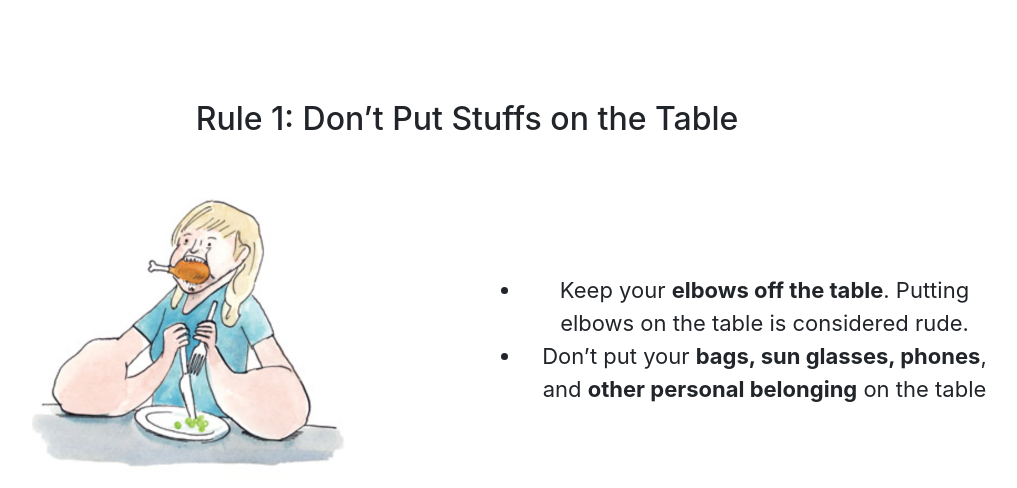
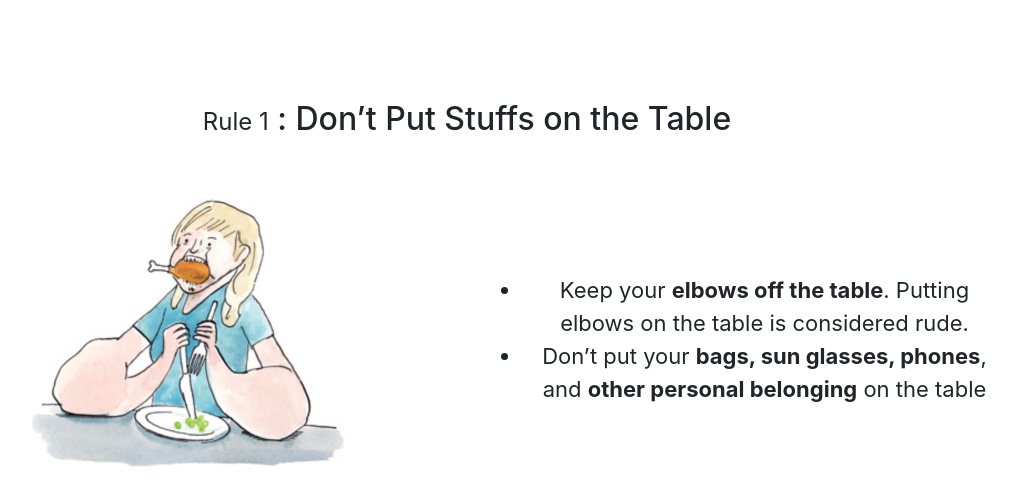
Before and after one commit to KimlyTor/Table-Etiquette, a Flask app: page /basic_rules/1 in a window 1280 px wide. Shown: the part 56-544 px from the top of the page, without its empty margins (173-1190 px from the left). Run offline with Flask 2, Linux system fonts and the light colour scheme; some libraries are stand-ins or nearby versions.

Commit message:
fixed basic_rules spacing and small typos

```diff
--- a/server.py
+++ b/server.py
@@ -45,7 +45,7 @@ bsc_rul_data = {
     },
     "5": {
         "rule_id": "5",
-        "title": "When Finished, Leave Your Fork and Knife Like This!",
+        "title": "When Finished, Leave Your Fork and Knife Vertically Like This!",
         "img": ["7.png"],
         "text": [],
         "next_rule": "6",
@@ -59,7 +59,7 @@ bsc_rul_data = {
                  "Start at the Outside and Work Your Way In",
                  "Put Napkin on Your Lap",
                  "Wait for Everyone to be Served",
-                 "When Finished, Leave Your Fork and Knife Diagonally"],
+                 "When Finished, Leave Your Fork and Knife Vertically"],
         "next_rule": None,
         "prev_rule": "5"
     }
@@ -91,7 +91,7 @@ quiz_data = {
         "question_id": "0",
         "img": [],
         "question": "Test Your Knowledge. <br> How much do you know?",
-        "choices": ["5 question", "1 drag and drop"],
+        "choices": ["5 question", "12 drags and drops"],
         "answer": None,
         "next_question": "1"
     },
--- a/static/basic_rules.js
+++ b/static/basic_rules.js
@@ -43,7 +43,7 @@ function EndTimer(){
 $(document).ready(function(){
     console.log(data);
     // append title
-    var title = $("<h2>").html(`Rule ${data['rule_id']}: ${data['title']}`);
+    var title = $("<h2>").html(`<span class="basic-rules-title">Rule ${data['rule_id']}</span> : ${data['title']}`);
     $("#title").append(title);
 
     var list_img = data['img'];
@@ -51,34 +51,36 @@ $(document).ready(function(){
     var list_text = data['text'];
     var len_text = list_text.length;
 
-    if(data['rule_id'] == "1") {
-        StartTimer();
-    }
+    // if(data['rule_id'] == "1") {
+    //     StartTimer();
+    // }
 
     if(data['rule_id'] == "6"){
-        EndTimer();
+        // EndTimer();
 
+        //change title style a little
+        $("h2").replaceWith($("h2").html(`${data['title']}`))
         // insert content
         var ol = $("<ol>")
         for(txt in list_text){
-            ol.append($("<li align='left'>").html(list_text[txt]));
+            ol.append($("<li align='left'>").html(list_text[txt]).css({"padding":"0 0 5px 5px", "font-size": "22px"}));
         }
         // var img = $("<img class='resize-img'>").attr("src", `/static/imgs/${list_img[0]}`).attr('alt', data['title']);
-        $("#content").append(ol)
+        $("#content").append(ol).css("margin-left", "150px")
 
         // insert buttons
-        var tbl_set_btn = $("<button>").attr("class", "btn btn-primary").attr("id","next_learn_but").text("Next: Learn about Table Setting!");
+        var tbl_set_btn = $("<button>").attr("class", "btn btn-primary").attr("id","next_learn_but").text("Next: Table Setting Lesson!");
         tbl_set_btn.click(function(e){
             window.location.href = `http://127.0.0.1:5000/table_setting/1`;
 
         });
 
-        var dne_btn = $("<button>").attr("class", "btn btn-primary").attr("id","back_to_but").text("Back to Home Page");
+        var dne_btn = $("<button>").attr("class", "btn btn-primary").attr("id","back_to_but").text("Back");
         dne_btn.click(function(e){
-            window.location.href = `http://127.0.0.1:5000/`;
+            window.location.href = `http://127.0.0.1:5000/basic_rules/${data['prev_rule']}`;
         });
 
-        $("#reaction").append(tbl_set_btn, dne_btn)
+        $("#reaction").append(dne_btn, tbl_set_btn)
     }
     else{
         if ((len_img == 1) && (len_text == 0)){
--- a/static/main.css
+++ b/static/main.css
@@ -185,3 +185,12 @@
 #table-setting-title{
     margin-top: 120px;
 }
+
+#table-setting-text{
+    font-size: 22px;
+}
+
+.basic-rules-title{
+    font-size: 24px;
+    font-weight: normal;
+}
--- a/static/quiz.js
+++ b/static/quiz.js
@@ -59,7 +59,7 @@ $(document).ready(function(){
 
         var ul = $('<ul class="quiz_first">');
         for (const i of list_choices) {
-            var li = $('<li>').text(i);
+            var li = $('<li align="left">').text(i);
             ul.append(li)
         }
         $("#content").append(ul);
--- a/templates/home.html
+++ b/templates/home.html
@@ -25,7 +25,7 @@
         <div class = "col-sm-4">
             <div class="row mt-3" id="basic">
                 <div class="col-sm-12" align="center">
-                    <button id="basic-rule-btn" class="btn btn-primary">Basic Rules</button>
+                    <button id="basic-rule-btn" class="btn btn-primary">Start Here >> Basic Rules</button>
                 </div>
             </div>
         </div>
--- a/templates/layout.html
+++ b/templates/layout.html
@@ -18,7 +18,7 @@
 
   </head>
 
-<nav class="navbar navbar-expand-lg navbar-light bg-sandybrown" id="nav_bar">
+<nav class="navbar navbar-expand-lg navbar-light bg-sandybrown navbar-fixed-buttom" id="nav_bar">
   <div class="container">
     <a class="navbar-brand" href="/">Table Etiquette</a>
     <button class="navbar-toggler" type="button" data-bs-toggle="collapse" data-bs-target="#navbarNavAltMarkup" aria-controls="navbarNavAltMarkup" aria-expanded="false" aria-label="Toggle navigation">
--- a/templates/quiz.html
+++ b/templates/quiz.html
@@ -7,8 +7,8 @@
 
 <script type="text/javascript" src="{{ url_for('static', filename = 'quiz.js') }}"></script>
 
-<div class="container" id="main_content">
-    <div id="question" class="row justify-content-center text-center">
+<div class="container" >
+    <div id="question" class="row justify-content-center text-center mt-4">
     </div>
     <div id="content" class="row justify-content-center text-center my-3">
     </div>
```
Also changed, not shown: static/table_setting.js (+3 -10 lines).
